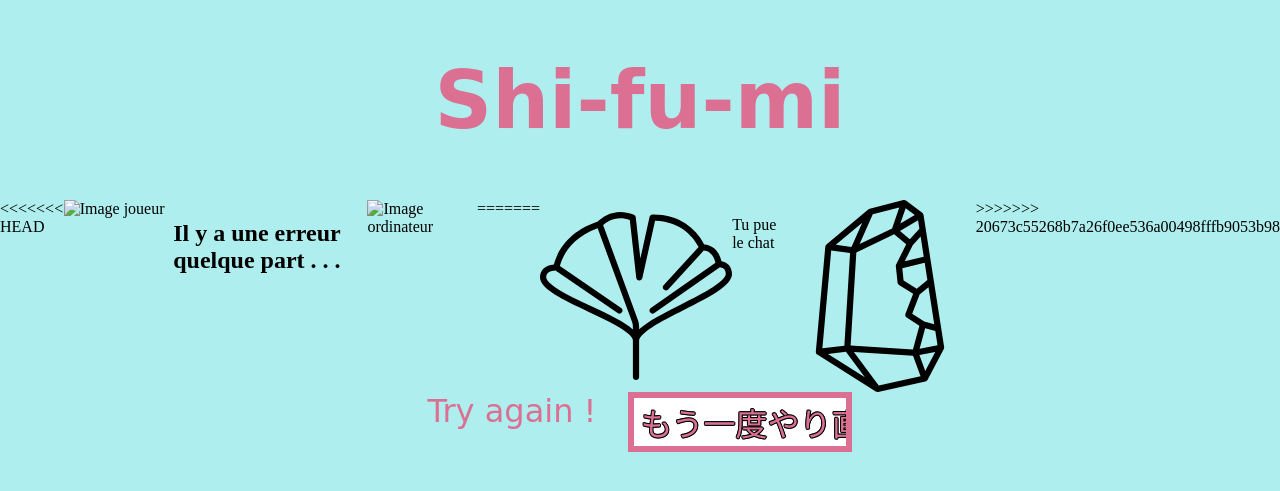
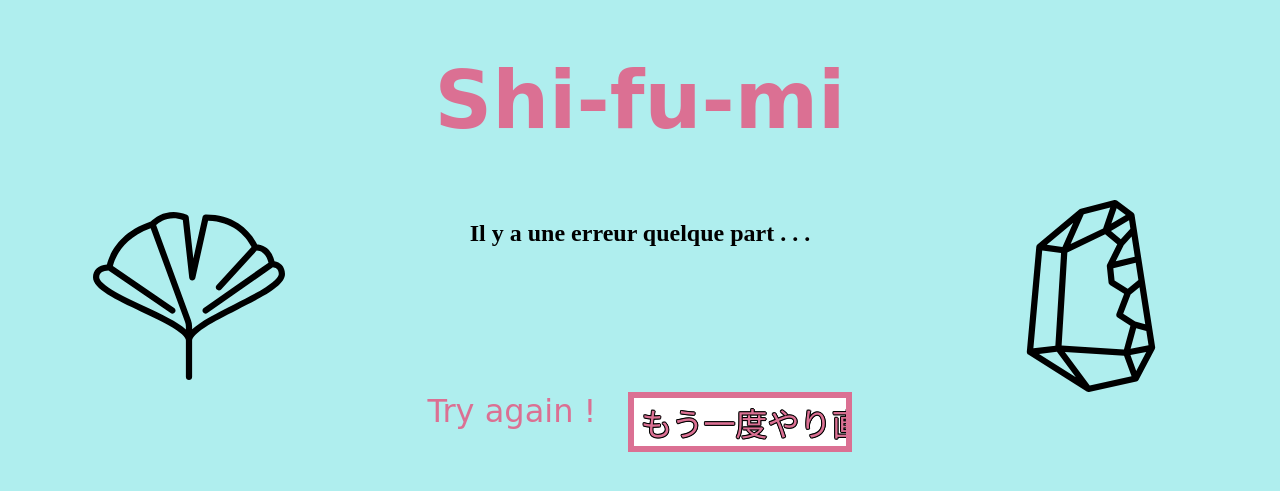
Before and after one commit to ApaloneFerox/shifumi, a PHP site: page /result.php in a window 1280 px wide. Shown: the top 491 px of the page. Run offline with PHP 8.4, Linux system fonts and the light colour scheme; data that the repository does not hold is empty; some web fonts are replaced.

Commit message:
upadte error master merge

```diff
--- a/result.php
+++ b/result.php
@@ -21,8 +21,9 @@ require_once ('php/library.php');
    <h1>Shi-fu-mi</h1>
 
    <div class="result">
-<<<<<<< HEAD
-       <img src="" alt="Image joueur">
+        <img src="img/leaf.svg" alt="Image joueur">
+
+
        <?php
         $gamer = $_POST['gamerChoice'];
         $bot = "fu";
@@ -64,12 +65,9 @@ require_once ('php/library.php');
                 break;
         }
     ?>
-       <img src="" alt="Image ordinateur">
-=======
-       <img src="img/leaf.svg" alt="Image joueur">
-       <p>Tu pue le chat </p>
+
+
        <img src="img/stone.svg" alt="Image ordinateur">
->>>>>>> 20673c55268b7a26f0ee536a00498fffb9053b98
    </div>
 
     <div class="buttonAgain">
```
